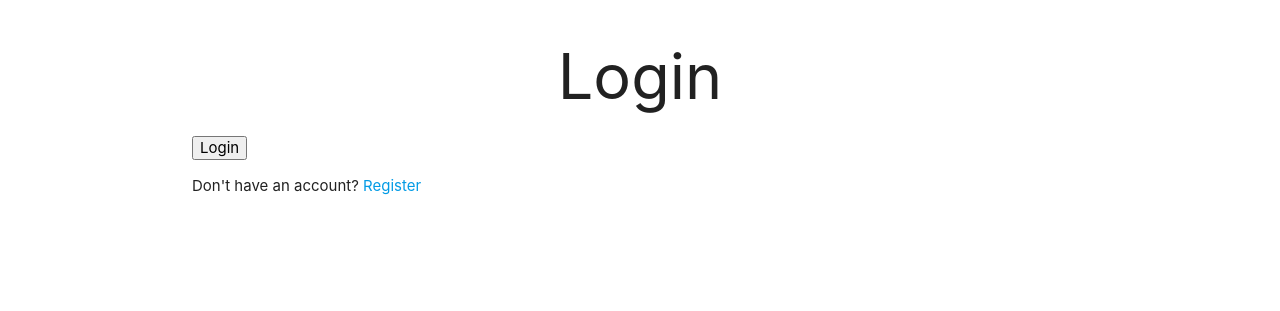
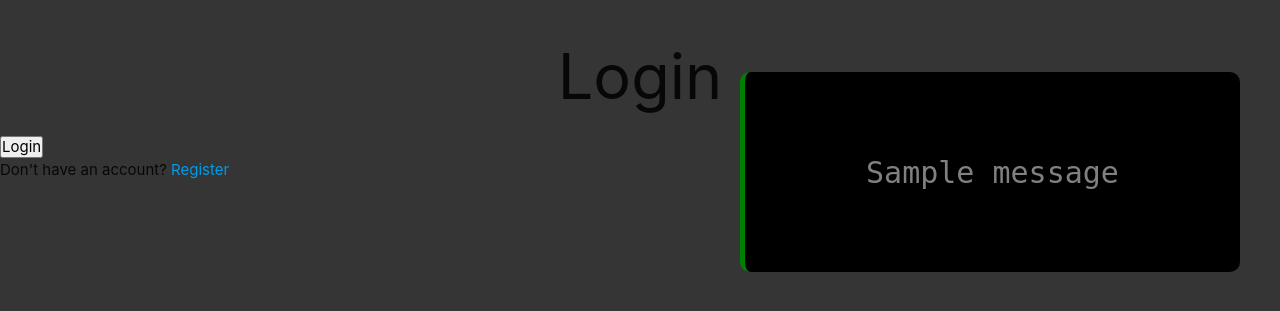
Before and after one commit to SadraTghvi/Email_Sender, a Django app: template account/templates/login.html in a window 1280 px wide. Shown: the top 311 px of the page. Run offline with Django 3.2, Linux system fonts and the light colour scheme; the template is opened without the code that fills it, so the values that code supplies are empty; tables that the repository leaves empty hold one stand-in row (values such as "Sample post"); one stand-in notice (Sample message) is shown.

Commit message:
logout page was not nessecery so it got deleted / login page and base page ggot linked to other pages

```diff
--- a/account/templates/account_base.html
+++ b/account/templates/account_base.html
@@ -8,7 +8,7 @@
     <title>Base</title>
 
     <link rel="stylesheet" href="https://cdnjs.cloudflare.com/ajax/libs/materialize/1.0.0/css/materialize.min.css">
-
+    <link rel="stylesheet" href="{% static 'style.css' %}">
     <link rel="stylesheet" href="https://cdnjs.cloudflare.com/ajax/libs/font-awesome/5.15.3/css/all.min.css"
         integrity="sha512-iBBXm8fW90+nuLcSKlbmrPcLa0OT92xO1BIsZ+ywDWZCvqsWgccV3gFoRBv0z+8dLJgyAHIhR35VZc2oM/gI1w=="
         crossorigin="anonymous" referrerpolicy="no-referrer" />
@@ -20,6 +20,16 @@
 
 </head>
 <body>
+    <div class="mt-5 pt-4">
+        {% if messages %}
+        {% for message in messages %}
+        <div class="alert alert-{{ message.tags }} alert-dismissible fade show" role="alert">
+            <h2 class="h2">{{ message }}</h2>
+        </div>
+        {% endfor %}
+        {% endif %}
+
+    </div>
 
     {% block content %}
 
--- a/account/templates/login.html
+++ b/account/templates/login.html
@@ -1,20 +1,17 @@
 {% extends 'account_base.html' %}
-
 {% block content %}
 
 <div class="header-bar">
-    <h1 style="text-align: center;"> Login </h1>
+    <h1>Login</h1>
 </div>
 
 <div class="card-body">
-    <div class="container">
-        <form method="POST">
-            {% csrf_token %}
-            {{form.as_p}}
-            <input class="button" type="submit" value="Login">
-        </form>
-        <p>Don't have an account? <a href="#">Register</a></p>
-    </div>
+    <form method="POST">
+        {% csrf_token %}
+        {{form.as_p}}
+        <input class="button" type="submit" value="Login">
+    </form>
+    <p>Don't have an account? <a href="{% url 'account:signup' %}">Register</a></p>
 </div>
 
 
```
Also changed, not shown: account/templates/logout.html (deleted, +0 -25 lines).
